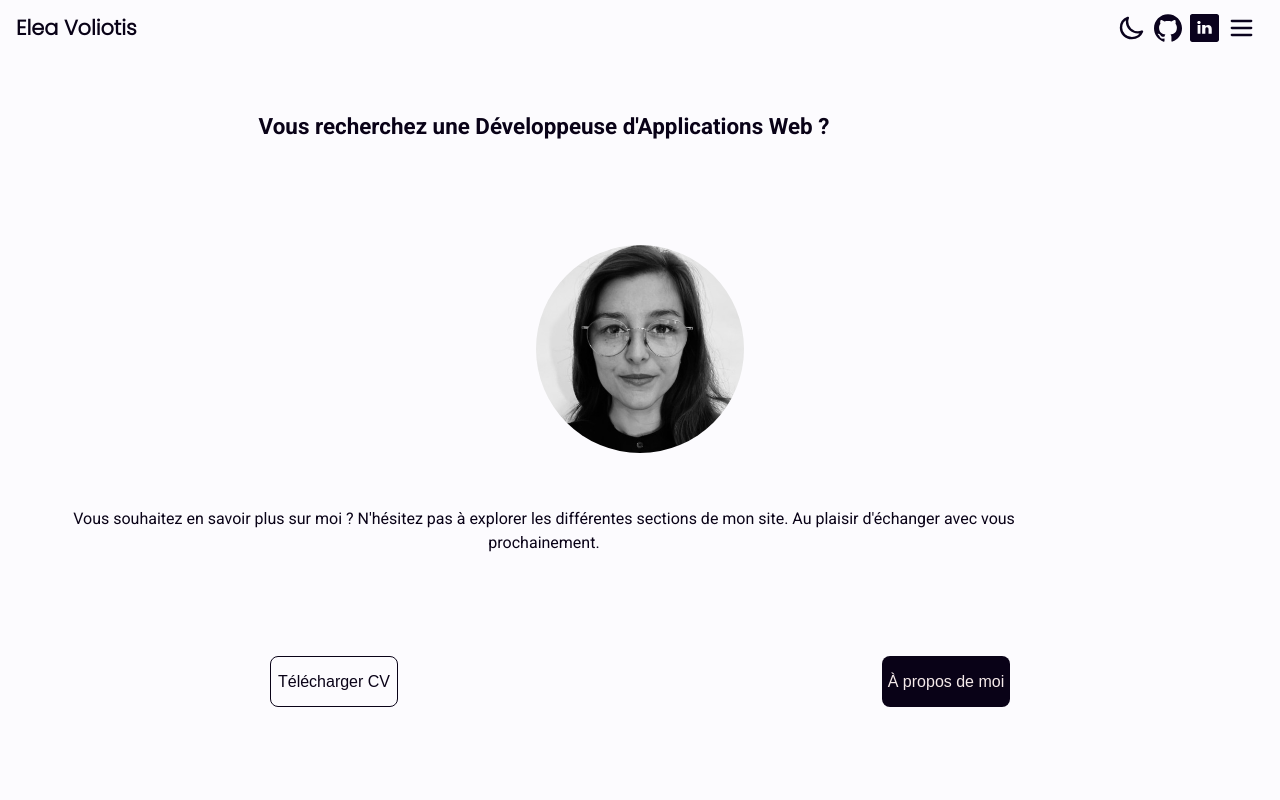
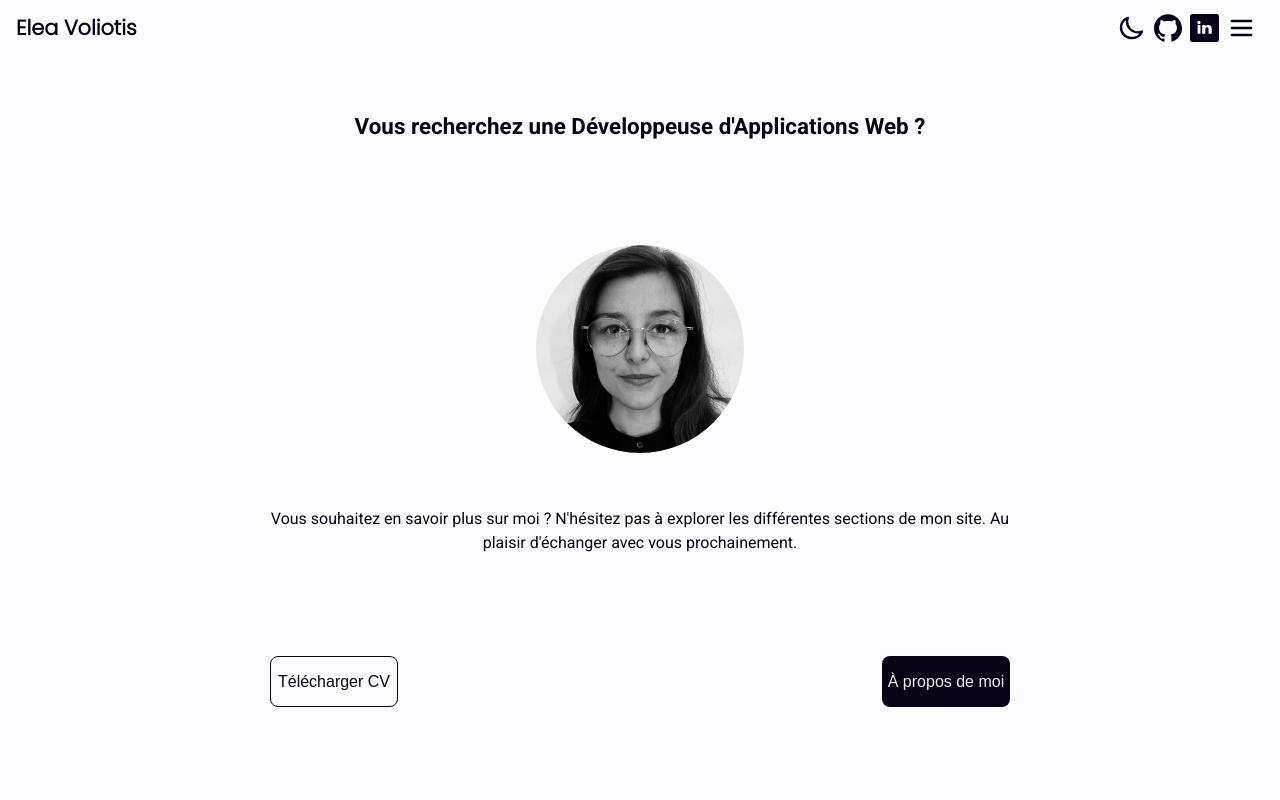
Before and after one commit to Elea641/-EV-Portfolio, an Angular app: page / in a window 1280 px wide. Shown: the top 800 px of the page. Built offline with nearby package versions, Linux system fonts and the light colour scheme.

Commit message:
test variables env

```diff
--- a/src/app/components/ui/footer/footer.component.scss
+++ b/src/app/components/ui/footer/footer.component.scss
@@ -12,7 +12,6 @@ footer {
     p {
       text-align: center;
       color: var(--footer-color);
-      width: 90%;
     }
   }
 }
--- a/src/app/home/components/ui/introduction/introduction.component.scss
+++ b/src/app/home/components/ui/introduction/introduction.component.scss
@@ -10,14 +10,14 @@ section {
 
   header {
     margin-top: 4rem;
-    width: 80vw;
-    text-align: center;
+    width: 60vw;
     grid-column: span 2;
     align-self: center;
+    justify-self: center;
 
     h1 {
       font-size: 1.4rem;
-      width: 80vw;
+      text-align: center;
     }
   }
 
@@ -36,7 +36,8 @@ section {
     font-size: 1rem;
     text-align: center;
     grid-column: span 2;
-    width: 80vw;
+    justify-self: center;
+    width: 60vw;
   }
 
   a {
--- a/src/environments/environment.prod.ts
+++ b/src/environments/environment.prod.ts
@@ -1,6 +1,6 @@
 export const environment = {
   production: true,
-  EMAIL_SERVICE_ID: '',
-  EMAIL_TEMPLATE_ID: '',
-  EMAIL_USER_ID: '',
+  EMAIL_SERVICE_ID: 'EMAIL_SERVICE_ID',
+  EMAIL_TEMPLATE_ID: 'EMAIL_TEMPLATE_ID',
+  EMAIL_USER_ID: 'EMAIL_USER_ID',
 };
--- a/src/environments/environment.ts
+++ b/src/environments/environment.ts
@@ -1,6 +1,6 @@
 export const environment = {
   production: false,
-  EMAIL_SERVICE_ID: '',
-  EMAIL_TEMPLATE_ID: '',
-  EMAIL_USER_ID: '',
+  EMAIL_SERVICE_ID: 'EMAIL_SERVICE_ID',
+  EMAIL_TEMPLATE_ID: 'EMAIL_TEMPLATE_ID',
+  EMAIL_USER_ID: 'EMAIL_USER_ID',
 };
```
